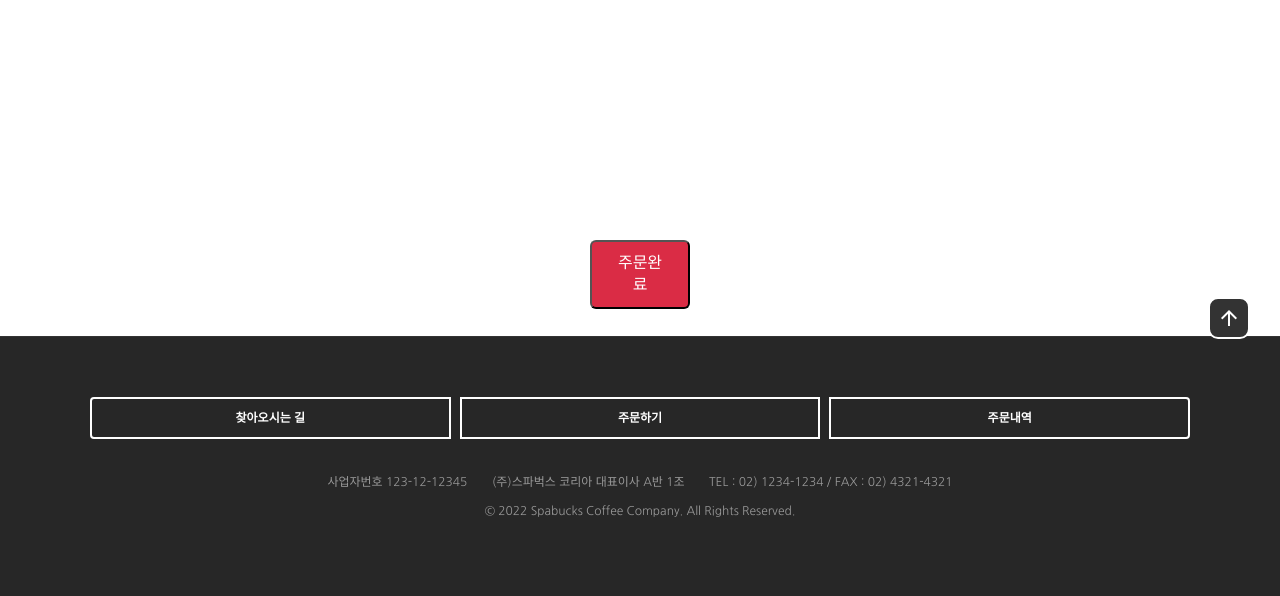
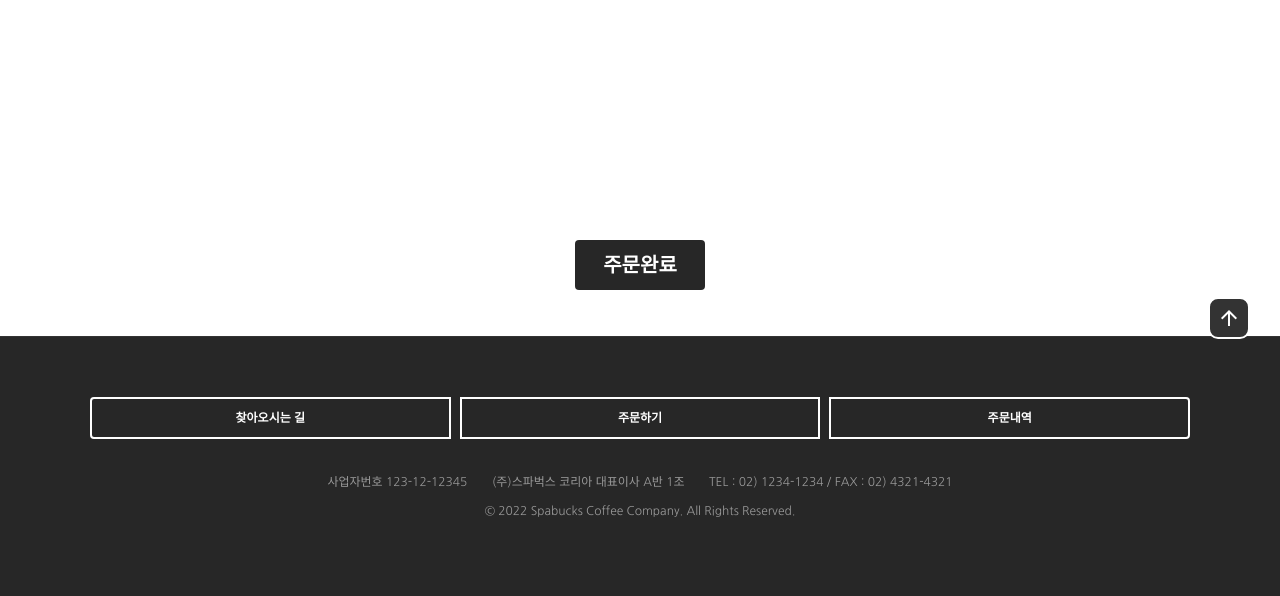
Before and after one commit to kwonih1020/Spabucks, a Flask app: page /order in a window 1280 px wide. Shown: the part 431-1027 px from the top of the page. Run offline with Flask 2, Linux system fonts and the light colour scheme; data that the repository does not hold is empty; some libraries are stand-ins or nearby versions.

Commit message:
오더페이지 결제페이지 수정

```diff
--- a/static/order.css
+++ b/static/order.css
@@ -48,14 +48,11 @@ td {
 }
 
 .complete_button {
-    width: 100px;
-    padding: 10px 20px 10px 20px;
-    font-family: Arial, sans-serif;
-    font-size: 16px;
-    background-color: #da2c45;
-    color: white;
-    border-radius: 6px 6px 6px 6px;
-    display: block;
+    background-color: #272727;
+    border: none;
+    color: #fff;
+    font-size: 20px;
+    cursor: pointer;
     margin: 0 auto;
 }
 
--- a/templates/orderService.html
+++ b/templates/orderService.html
@@ -93,7 +93,7 @@
             </div>
         </div>
         <div class="order-button">
-            <button class='complete_button' onclick="orderComplete()">주문완료</button>
+            <button class='btn complete_button' onclick="orderComplete()">주문완료</button>
         </div>
     </div>
 </section>
--- a/templates/payService.html
+++ b/templates/payService.html
@@ -117,7 +117,7 @@
             <span> 총 결제 금액  </span> <span id="all-cost">{{ all_cost }}</span><span> 원</span>
         </div>
         <div id="payment">
-            <button type="button" class="btn btn-danger" onclick="page_move()">결제하기</button>
+            <button type="button" class="btn complete_button" onclick="page_move()">결제하기</button>
         </div>
     </div>
 </section>
```
Also changed, not shown: static/payService.css (+9 -4 lines).
